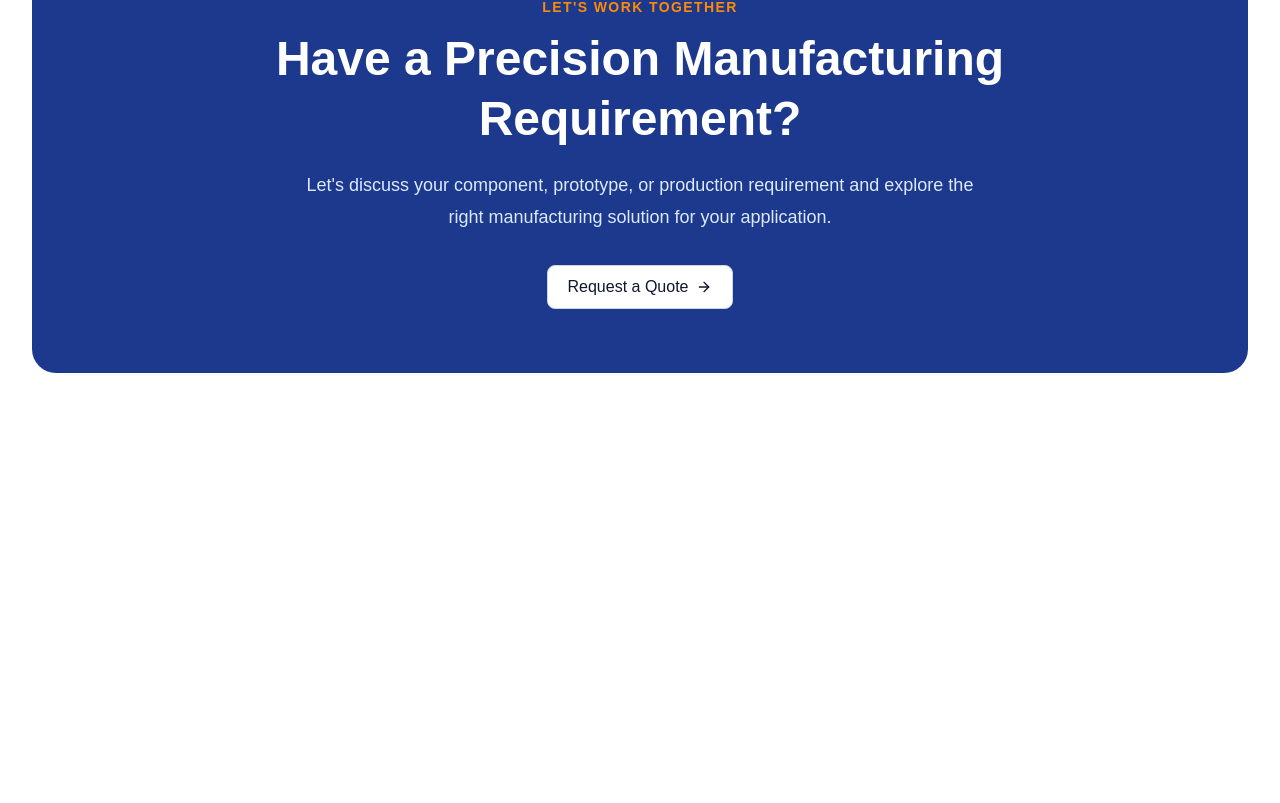
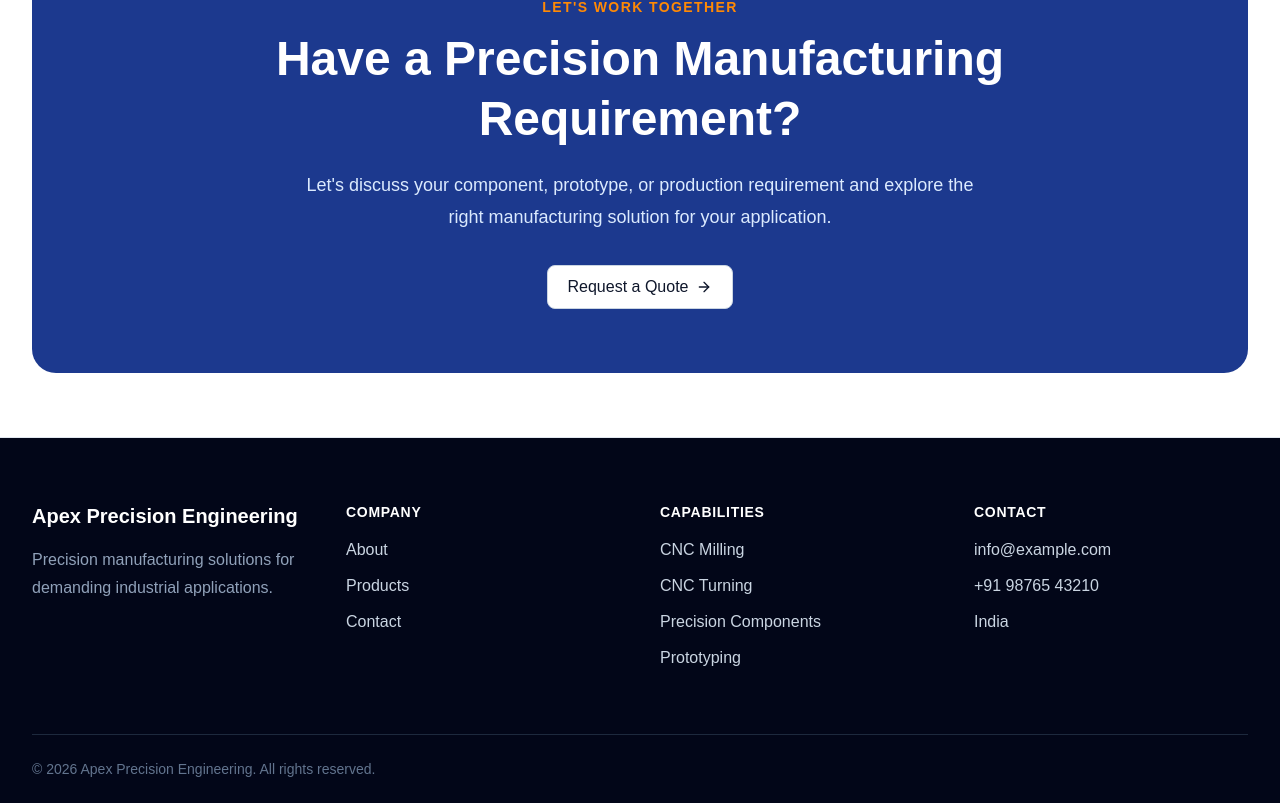
Before and after one commit to ansari-DigitalSolutions/apex-precision-engineering-website, a Next.js app: page / in a window 1280 px wide. Shown: the part 4808-5611 px from the top of the page. Before the commit the page ends 5245 px from the top, so only its background shows below. Built offline with nearby package versions, Linux system fonts and the light colour scheme.

Commit message:
feat(footer): add site footer

```diff
--- a/app/page.tsx
+++ b/app/page.tsx
@@ -6,6 +6,7 @@ import { CapabilitiesSection } from "@/components/sections/capabilities-section"
 import { ProductsSection } from "@/components/sections/product-section";
 import { IndustriesSection } from "@/components/sections/industries-section";
 import { ContactCta } from "@/components/sections/contact-cta";
+import { Footer } from "@/components/layout/footer";
 
 export default function HomePage() {
   return (
@@ -20,6 +21,7 @@ export default function HomePage() {
         <IndustriesSection />
         <ContactCta />
       </main>
+      <Footer />
     </>
   );
 }
--- /dev/null
+++ b/components/layout/footer.tsx
@@ -0,0 +1,99 @@
+import Link from "next/link";
+
+import { Container } from "@/components/ui/container";
+import { footerContent } from "@/data/footer";
+
+export function Footer() {
+  return (
+    <footer className="border-t border-slate-200 bg-slate-950 text-slate-300">
+      <Container>
+        <div className="grid gap-10 py-12 md:grid-cols-2 lg:grid-cols-4 lg:py-16">
+          {/* Company */}
+          <div className="lg:col-span-1">
+            <Link href="/" className="text-xl font-bold text-white">
+              {footerContent.company.name}
+            </Link>
+
+            <p className="mt-4 max-w-sm leading-7 text-slate-400">
+              {footerContent.company.description}
+            </p>
+          </div>
+
+          {/* Navigation */}
+          <div>
+            <h2 className="text-sm font-semibold uppercase tracking-wider text-white">
+              Company
+            </h2>
+
+            <ul className="mt-4 space-y-3">
+              {footerContent.navigation.map((item) => (
+                <li key={item.href}>
+                  <Link
+                    href={item.href}
+                    className="transition-colors hover:text-white"
+                  >
+                    {item.label}
+                  </Link>
+                </li>
+              ))}
+            </ul>
+          </div>
+
+          {/* Capabilities */}
+          <div>
+            <h2 className="text-sm font-semibold uppercase tracking-wider text-white">
+              Capabilities
+            </h2>
+
+            <ul className="mt-4 space-y-3">
+              {footerContent.capabilities.map((item) => (
+                <li key={item.label}>
+                  <Link
+                    href={item.href}
+                    className="transition-colors hover:text-white"
+                  >
+                    {item.label}
+                  </Link>
+                </li>
+              ))}
+            </ul>
+          </div>
+
+          {/* Contact */}
+          <div>
+            <h2 className="text-sm font-semibold uppercase tracking-wider text-white">
+              Contact
+            </h2>
+
+            <ul className="mt-4 space-y-3">
+              <li>
+                <a
+                  href={`mailto:${footerContent.contact.email}`}
+                  className="transition-colors hover:text-white"
+                >
+                  {footerContent.contact.email}
+                </a>
+              </li>
+
+              <li>
+                <a
+                  href={`tel:${footerContent.contact.phone}`}
+                  className="transition-colors hover:text-white"
+                >
+                  {footerContent.contact.phone}
+                </a>
+              </li>
+
+              <li>{footerContent.contact.location}</li>
+            </ul>
+          </div>
+        </div>
+
+        {/* Copyright */}
+        <div className="border-t border-slate-800 py-6">
+          <p className="text-sm text-slate-500">{footerContent.copyright}</p>
+        </div>
+      </Container>
+    </footer>
+  );
+}
--- /dev/null
+++ b/data/footer.ts
@@ -0,0 +1,49 @@
+export const footerContent = {
+  company: {
+    name: "Apex Precision Engineering",
+    description:
+      "Precision manufacturing solutions for demanding industrial applications.",
+  },
+
+  navigation: [
+    {
+      label: "About",
+      href: "/about",
+    },
+    {
+      label: "Products",
+      href: "/products",
+    },
+    {
+      label: "Contact",
+      href: "/contact",
+    },
+  ],
+
+  capabilities: [
+    {
+      label: "CNC Milling",
+      href: "/capabilities",
+    },
+    {
+      label: "CNC Turning",
+      href: "/capabilities",
+    },
+    {
+      label: "Precision Components",
+      href: "/capabilities",
+    },
+    {
+      label: "Prototyping",
+      href: "/capabilities",
+    },
+  ],
+
+  contact: {
+    email: "info@example.com",
+    phone: "+91 98765 43210",
+    location: "India",
+  },
+
+  copyright: "© 2026 Apex Precision Engineering. All rights reserved.",
+};
```
